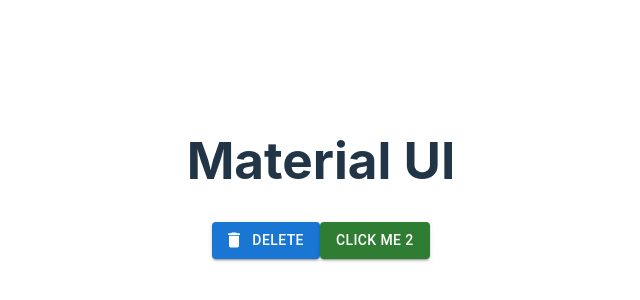
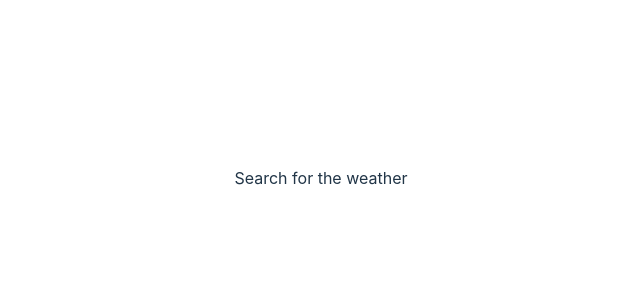
Before and after one commit to Abhay108cell/materialUI, a React (Vite) app: page / in a window 1280 px wide. Shown: the part 222-522 px from the top of the page, without its empty margins (319-959 px from the left). Built offline with nearby package versions, Linux system fonts and the light colour scheme.

Commit message:
making search box comp

```diff
--- a/src/App.jsx
+++ b/src/App.jsx
@@ -1,19 +1,13 @@
 import { useState } from 'react'
-import Button from '@mui/material/Button';
-import DeleteIcon from '@mui/icons-material/Delete';
+import SearchBox from './SearchBox'
 import './App.css'
 
 function App() {
-  let handleClick=()=>{
-    alert("You clicked the button!");
-  }
+
 
   return (
     <>
-    <h1>Material UI</h1>
-    <Button variant="contained" onClick={handleClick} size="medium" startIcon={<DeleteIcon />}>Delete</Button>
-    <Button variant="contained" onClick={handleClick} size="medium" color="success"  >Click Me 2</Button>
-
+  <SearchBox/>
     </>
   )
 }
--- /dev/null
+++ b/src/SearchBox.jsx
@@ -0,0 +1,7 @@
+export default function SearchBox(){
+  return(
+    <div>
+      Search for the weather
+    </div>
+  )
+}
```
